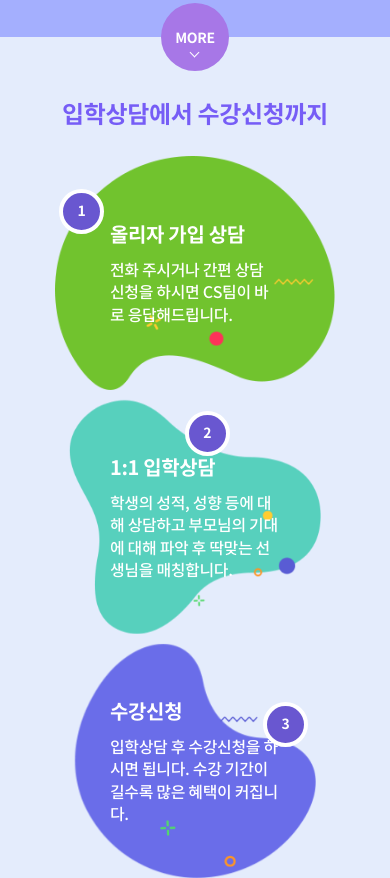
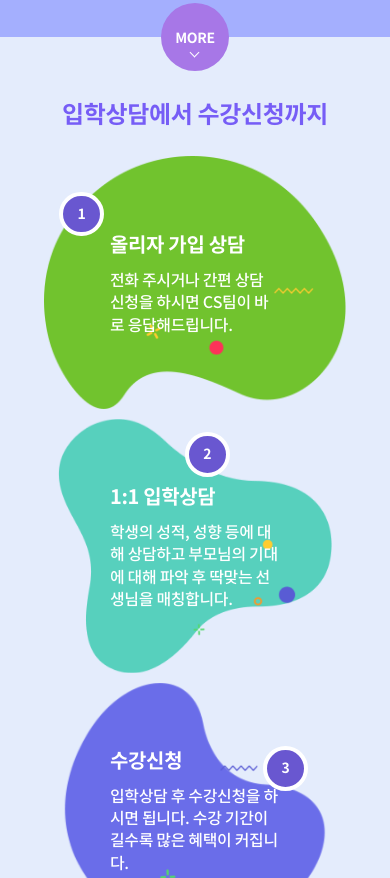
Before and after one commit to eunjye/olliza, a plain HTML site: page index.html in a window 390 px wide. Shown: the part 7786-8664 px from the top of the page. Drawn offline with Linux system fonts and the light colour scheme; a web font is replaced by a local one.

Commit message:
영역수정

```diff
--- a/resource/css/component_resp.css
+++ b/resource/css/component_resp.css
@@ -329,7 +329,7 @@
 
 	.cont-area.process { overflow:hidden; }
 	.cont-area.process .tit-d1{ font-size:24px; margin-bottom:20px; }
-	.process-list > li { flex-basis:100%; height:60vw; }
+	.process-list > li { flex-basis:100%; height:65vw; }
 	.process-list > li .inner { width:50%; }
 	.process-list > li:nth-child(1) .num { left:10%; }
 	.process-list > li:nth-child(2) .num { top:5%; }
```
